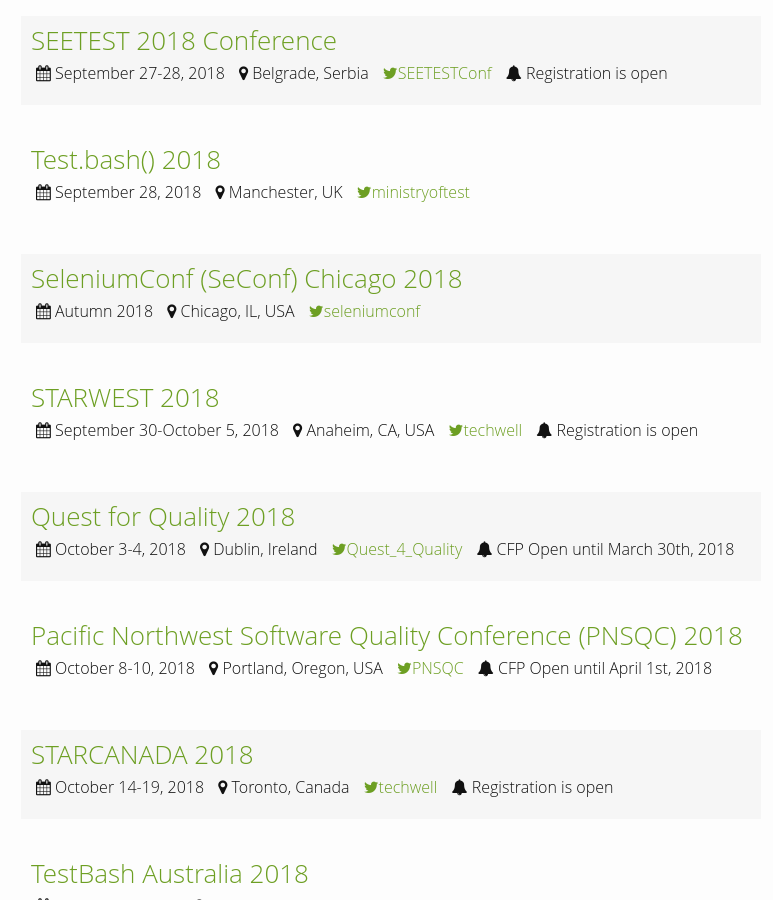
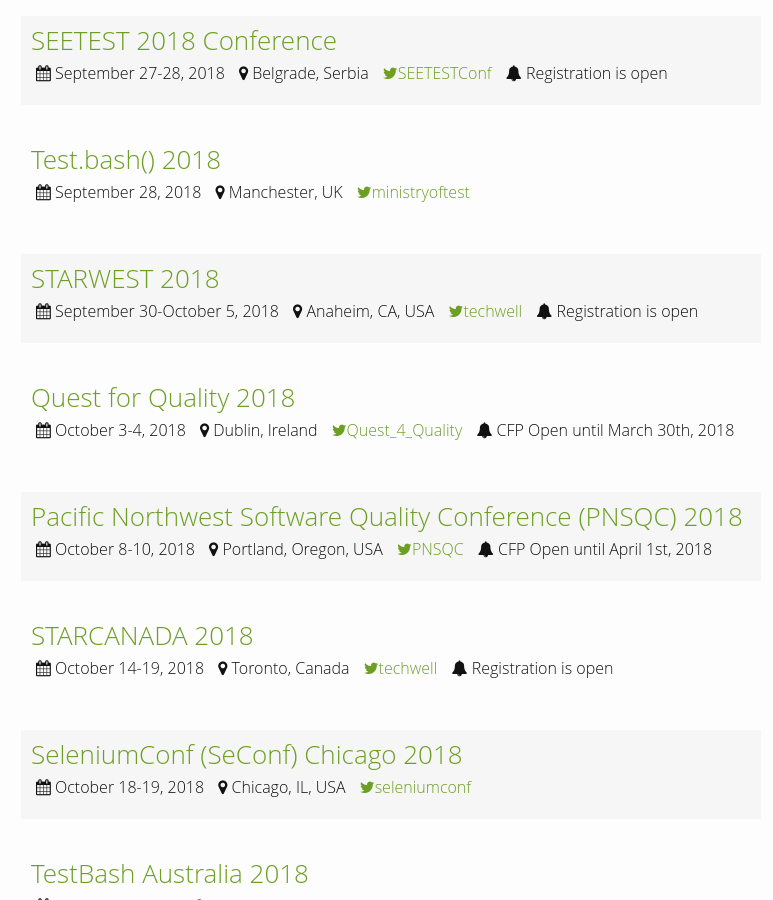
Before and after one commit to TestingConferences/testingconferences.github.io, a Jekyll site: the page built from index.html, in a window 1280 px wide and 900 px high, scrolled down 3993 px. Shown: the whole window, without its empty margins (249-1022 px from the left). Built offline with Jekyll 4.4.1, drawn with Linux system fonts in a browser that asks for light colours; some of the changed lines change nothing that is shown.

Commit message:
updated date for SeleniumConf Chicago 2018
Added the official date for SeleniumConf Chicago 2018 and moved the event into the proper order.

```diff
--- a/_data/current.yml
+++ b/_data/current.yml
@@ -220,12 +220,6 @@
   url: https://dojo.ministryoftesting.com/events/test-dot-bash-2018
   twitter: ministryoftest
 
-- name: SeleniumConf (SeConf) Chicago 2018
-  location: Chicago, IL, USA
-  dates: "Autumn 2018"
-  url: http://seleniumconf.us/
-  twitter: seleniumconf
-
 - name: STARWEST 2018
   location: Anaheim, CA, USA
   dates: "September 30-October 5, 2018"
@@ -253,6 +247,12 @@
   url: http://starcanada.techwell.com/
   twitter: techwell
   status: Registration is open
+
+- name: SeleniumConf (SeConf) Chicago 2018
+  location: Chicago, IL, USA
+  dates: "October 18-19, 2018"
+  url: http://seleniumconf.us/
+  twitter: seleniumconf
 
 - name: TestBash Australia 2018
   location: Sydney, Australia
```
